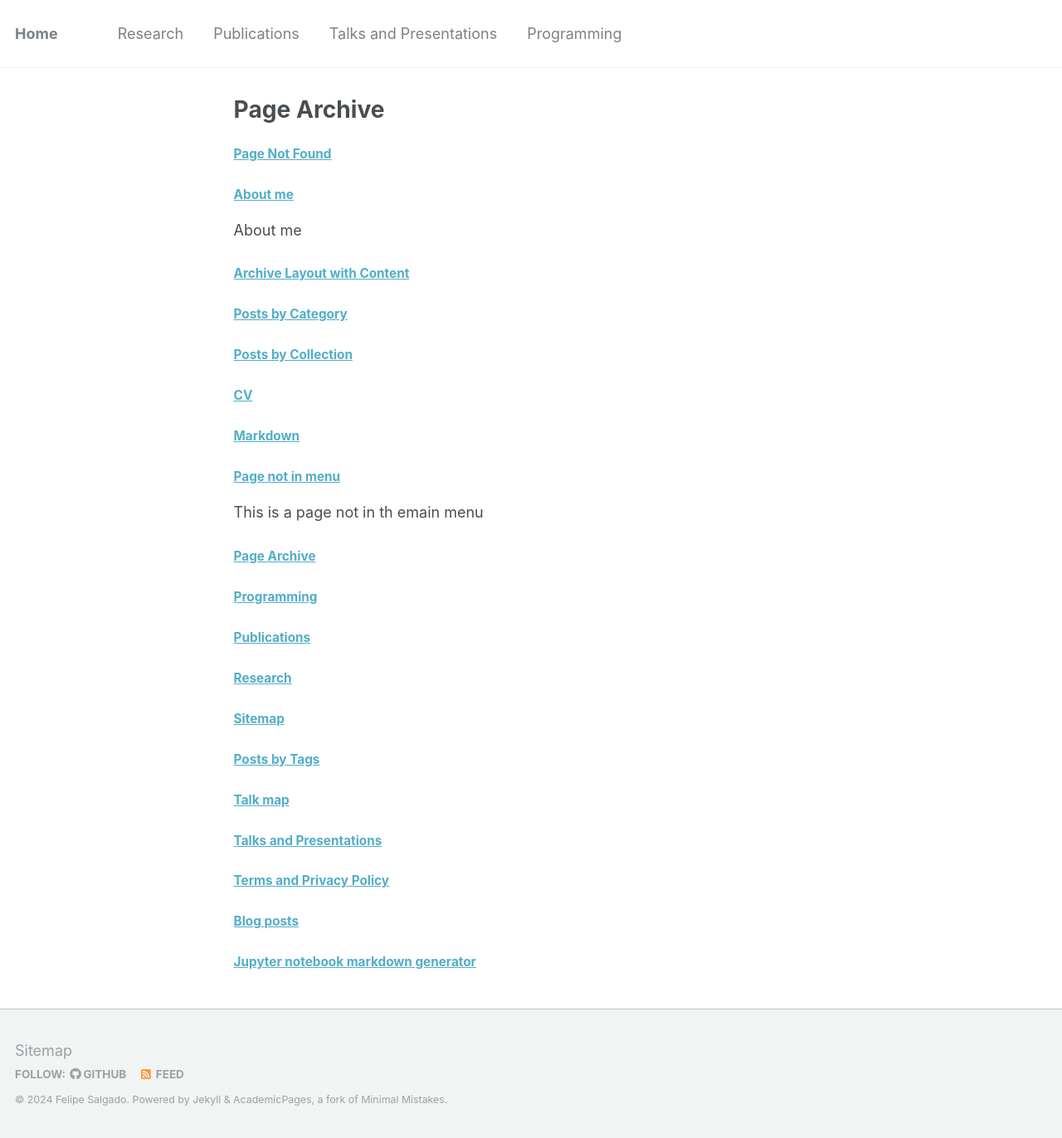
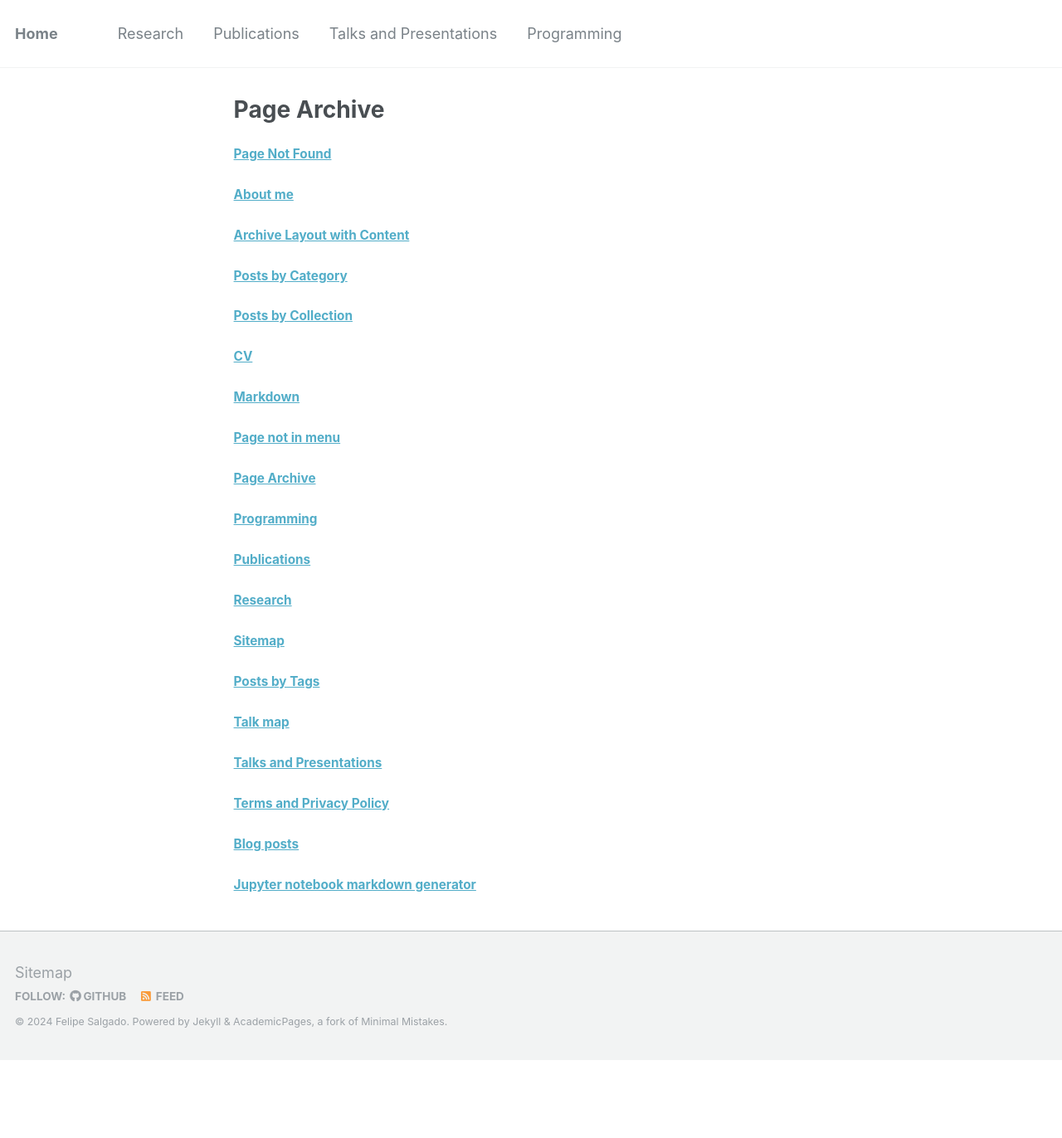
Before and after one commit to felipecsalgado/felipecsalgado.github.io, a Jekyll site: the page built from _pages/page-archive.html, in a window 1280 px wide. Shown: the whole page at 83% size. Built offline with Jekyll 4.4.1, drawn with Linux system fonts in a browser that asks for light colours; after the commit the page ends 1278 px from its top, so only the background shows below that.

Commit message:
remove excerpts

```diff
--- a/_pages/non-menu-page.md
+++ b/_pages/non-menu-page.md
@@ -1,7 +1,6 @@
 ---
 permalink: /non-menu-page/
 title: "Page not in menu"
-excerpt: "This is a page not in th emain menu"
 author_profile: true
 redirect_from:
   - "/nmp/"
```
Also changed, not shown: _pages/about.md (+0 -1 lines).
